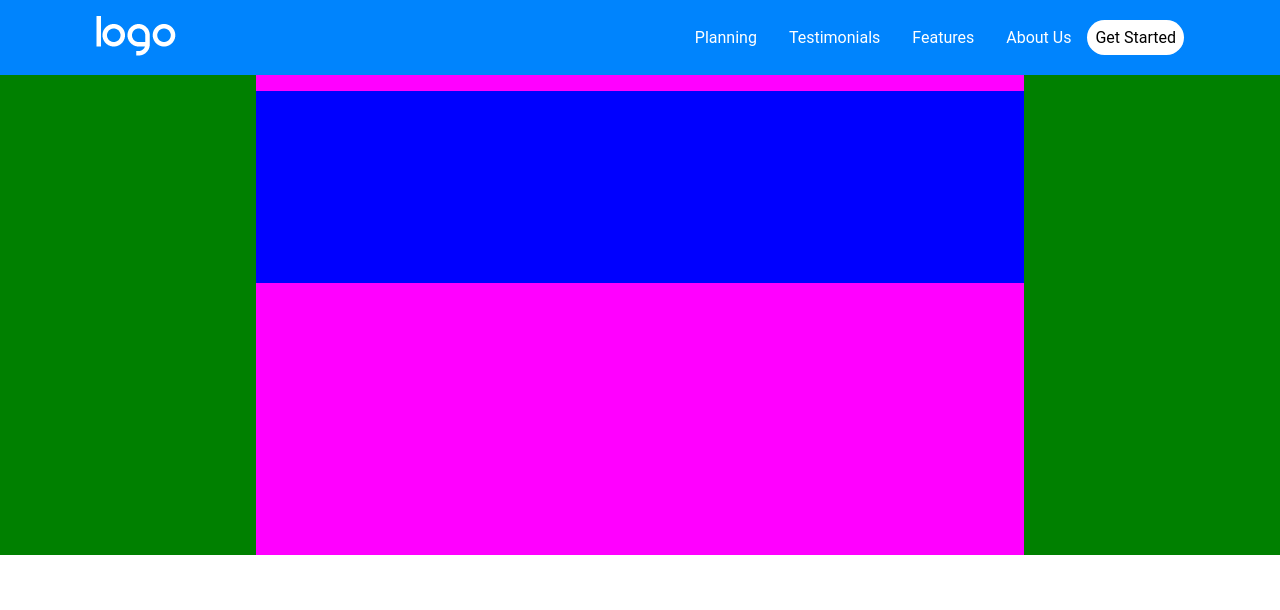
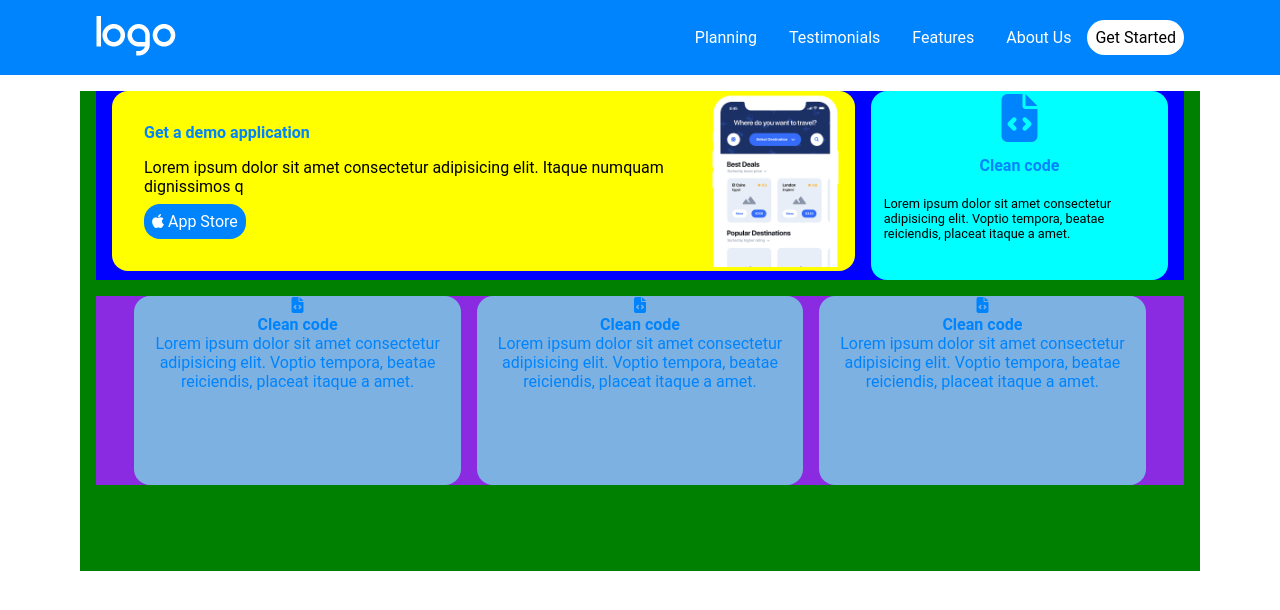
Before and after one commit to AleAlle62/htmlcss-responsive-layout, a plain HTML site: page index.html in a window 1280 px wide. Drawn offline with Linux system fonts and the light colour scheme.

Commit message:
last push

```diff
--- a/index.html
+++ b/index.html
@@ -47,19 +47,53 @@
                 <!-- parte sopra -->
 
                 <div class="sopra-box">
+                    <!-- sopra sx -->
+                    <div class="sopra-sx">
+                        <!-- sx -->
+                        <div class="sx-sx">
+                            <h4> Get a demo application</h4>
+                            <p>Lorem ipsum dolor sit amet consectetur adipisicing elit. Itaque numquam dignissimos q</p>
+                            <a href="#!"><i class="fa-brands fa-apple"></i> App Store</a>
+                        </div>
+                        <!-- dx -->
+                        <div class="sx-dx">
+                            <img src="img/phone.png">
+                        </div>
+                    </div>
 
+                    <!-- sopra dx -->
+                    <div class="sopra-dx">
+                        <div class="code"><i class="fa-solid fa-file-code"></i></div>
+                        <h4>Clean code</h4>
+                        <p>Lorem ipsum dolor sit amet consectetur adipisicing elit. Voptio tempora, beatae reiciendis, placeat itaque a amet.</p>
+                    </div>
+                </div>
 
+                <!-- sotto -->
+
+                <div class="container-sotto">
+                    <div class="sotto-uno">
+                        <div class="logo"><i class="fa-solid fa-file-code"></i></div>
+                        <h4>Clean code</h4>
+                        <p>Lorem ipsum dolor sit amet consectetur adipisicing elit. Voptio tempora, beatae reiciendis, placeat itaque a amet.</p>
+                    </div>
+
+                    <div class="sotto-uno">
+                        <div class="logo"><i class="fa-solid fa-file-code"></i></div>
+                        <h4>Clean code</h4>
+                        <p>Lorem ipsum dolor sit amet consectetur adipisicing elit. Voptio tempora, beatae reiciendis, placeat itaque a amet.</p>
+                    </div>
+
+                    <div class="sotto-uno">
+                        <div class="logo"><i class="fa-solid fa-file-code"></i></div>
+                        <h4>Clean code</h4>
+                        <p>Lorem ipsum dolor sit amet consectetur adipisicing elit. Voptio tempora, beatae reiciendis, placeat itaque a amet.</p>
+                    </div>
 
 
 
                 </div>
 
-
-
-                <div class="nd-3"></div>
-                <div class="nd-4"></div>
-                <div class="nd-5"></div>
-                <div class="nd-6"></div>
             </div>
 
         </div>
--- a/style.css
+++ b/style.css
@@ -101,24 +101,119 @@
 
 
 .secondocontainer {
+    max-width: 1120px;
+    margin: 0 auto;
+    padding: 0 1rem;
     height: 30em;
     background-color: green;
-    display: flex;
-    justify-content: center;
 }
 
-
-.container-for-box {
-    background-color: fuchsia;
-    width: 60vw;
-    position: relative;
-}
 
 /* parte sopra dei box */
 
 .sopra-box {
+    margin: 0 auto;
+    padding: 0 1rem;
     background-color: blue;
     width: 100%;
     height: 40%;
     margin-top: 1em;
+    position: relative;
+    display: flex;
+    justify-content: space-around;
+    gap: 1em;
 }
+
+
+/* sx */
+
+.sopra-sx {
+    background-color: yellow;
+    width: 100%;
+    height: 100%;
+    border-radius: 1em;
+    display: flex;
+}
+
+.sopra-sx h4 {
+    color: #0084FD;
+}
+
+.sopra-sx .sx-sx {
+    padding: 2em;
+}
+
+.sopra-sx .sx-sx p {
+    margin-top: 1em;
+    margin-bottom: 1em;
+}
+
+.sopra-sx a {
+    text-decoration: none;
+    color: white;
+    background-color: #0084FD;
+    border-radius: 1em;
+    padding: 0.5em;
+}
+
+.sopra-sx img{
+    height: 11em;
+}
+
+/* dx */
+
+.sopra-dx {
+    background-color: aqua;
+    width: 40%;
+    height: 189px;
+    border-radius: 1em;
+    display: flex;
+    flex-direction: column;
+}
+
+.sopra-dx .code {
+    font-size: 3em;
+    text-align: center;
+    color: #0084FD;
+}
+
+
+.sopra-dx h4{
+    text-align: center;
+    color: #0084FD;
+    padding: 0.5em;
+}
+
+.sopra-dx p {
+    font-size: 0.8em;
+    padding: 1em;
+}
+
+
+/* sotto */
+
+.container-sotto {
+    background-color: blueviolet;
+    height: 189px;
+    margin-top: 1em;
+    display: flex;
+    justify-content: center;
+    gap: 1em;
+}
+
+
+/* 1 */
+
+.sotto-uno{
+    height: 189px;
+    background-color: #7db1e1;
+    width: 30%;
+    border-radius: 1em;
+    font-size: 1em;
+    text-align: center;
+    color: #0084FD;
+}
+
+.sotto-uno .logo {
+
+}
```
